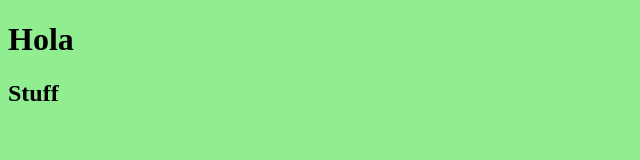
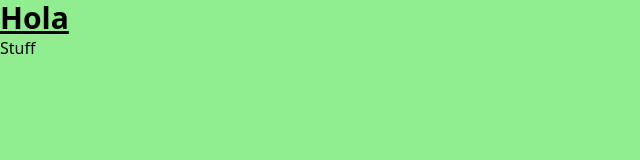
Before and after one commit to Cymoonsun/Cymoonsun.github.io, a plain HTML site: page index.html in a window 1280 px wide. Shown: the whole page, without its empty margins (0-640 px from the left). Drawn offline with nearby package versions, Linux system fonts and the light colour scheme.

Commit message:
Icon and tailwind

```diff
--- a/index.html
+++ b/index.html
@@ -3,10 +3,12 @@
 <head>
     <meta charset="UTF-8">
     <meta name="viewport" content="width=device-width, initial-scale=1.0">
+    <link rel="icon" type="image/x-icon" href="/img/test_icon.jpg">
     <title>Document</title>
+    <script src="https://cdn.tailwindcss.com"></script>
 </head>
 <body>
-    <h1>Hola</h1>
+    <h1 class="text-3xl font-bold underline">Hola</h1>
     <h2>Stuff
 
     </h2>
```
Also changed, not shown: img/test_icon.jpg (added).
